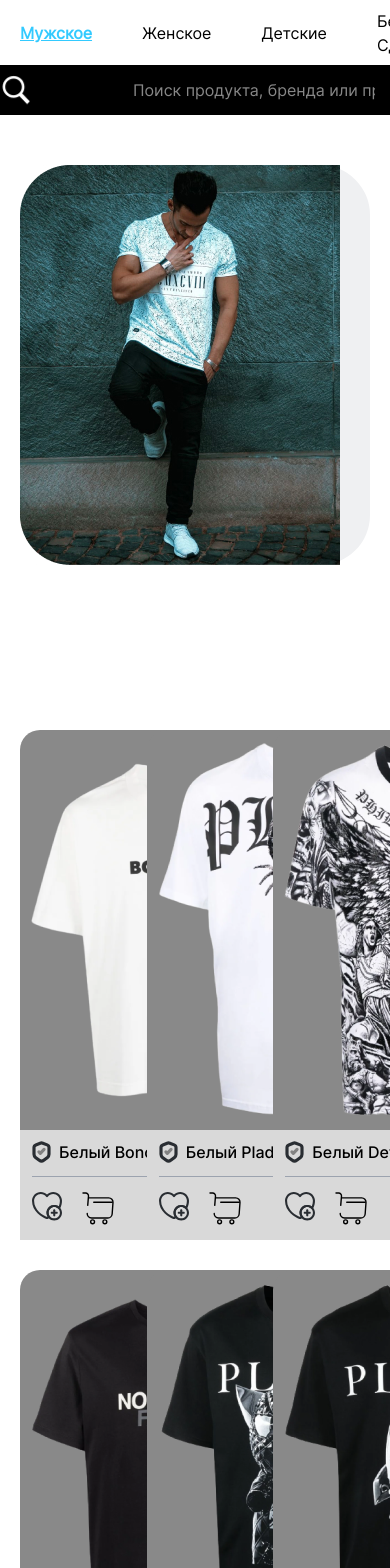
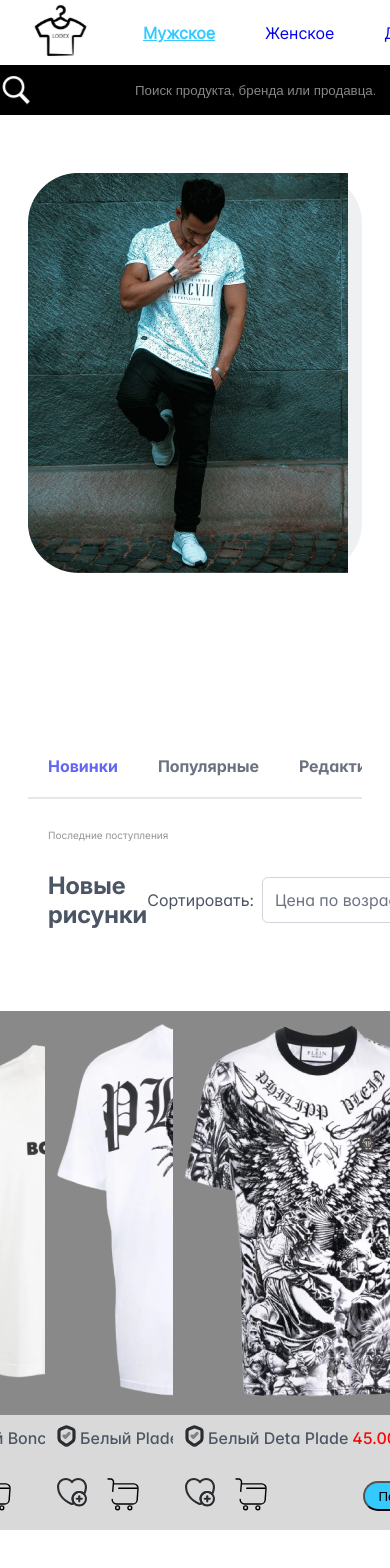
Before and after one commit to dsabirbaev/Lodex, a React (Vite) app: page / in a window 390 px wide. Shown: the top 1568 px of the page. Built offline with nearby package versions, Linux system fonts and the light colour scheme.

Commit message:
add men collection

```diff
--- a/package.json
+++ b/package.json
@@ -11,6 +11,7 @@
   },
   "dependencies": {
     "axios": "^1.6.2",
+    "primereact": "^10.0.9",
     "react": "^18.2.0",
     "react-dom": "^18.2.0",
     "react-router-dom": "^6.18.0",
--- a/src/components/Collection/index.jsx
+++ b/src/components/Collection/index.jsx
@@ -1,19 +1,59 @@
-
+import { useState } from "react";
 import { mencollection } from "../../service/db";
 import { CardCollection } from "../UI/Card";
+import { TabView, TabPanel } from 'primereact/tabview';
+import { Dropdown } from 'primereact/dropdown';
+import "./style.scss";
+const index = () => {
 
-const index = () => {
+    const [selectedCity, setSelectedCity] = useState(null);
+    const cities = [
+        { name: 'Цена по возрастанию' },
+        { name: 'Цена по убыванию' }
+    ];
     return (
-        <div>
 
 
-            <div className="grid grid-cols-3 gap-[30px]">
+        <div>
+            <TabView>
+                <TabPanel header="Новинки">
+                    <p className="text-[#949494] text-[10px]">Последние поступления</p>
+                    <div className="flex items-center justify-between mb-[62px]">
+                        <h2>Новые рисунки</h2>
+                        <div className="flex items-center gap-x-2">
+                            <span>Сортировать:</span>
+                            <Dropdown value={selectedCity} onChange={(e) => setSelectedCity(e.value)} options={cities} optionLabel="name"
+                                placeholder="Цена по возрастанию" className="w-full md:w-14rem" />
+                        </div>
+                    </div>
+                    <div className="grid grid-cols-3 gap-[90px] place-items-center">
                         {
                             mencollection?.map(item => {
                                 return <CardCollection key={item?.id} data={item} />
                             })
                         }
+
+
                     </div>
+                    <div className="flex justify-center items-center w-full mt-[60px] ">
+                        <button className="hover:bg-transparent hover:text-[#33CAFF]  border-transparent hover:border-[#33CAFF] font-['InterMedium'] text-[20px] cursor-pointer py-[13px] px-[12px] bg-[#33CAFF]  rounded-[10px]">Показать Больше</button>
+                    </div>
+
+                </TabPanel>
+                <TabPanel header="Популярные" >
+                    <p className="m-0">
+
+                        2
+                    </p>
+                </TabPanel>
+                <TabPanel header="Редактировать">
+                    <p className="m-0">
+                        3
+                    </p>
+                </TabPanel>
+            </TabView>
+
+
         </div>
     );
 };
--- /dev/null
+++ b/src/components/Collection/style.scss
@@ -0,0 +1,21 @@
+
+
+.p-tabview-nav-link {
+    font-size: 16px;
+}
+
+#pr_id_2_header_0{
+    color: #33CAFF;
+}
+#pr_id_2_header_2{
+    background-color: #33CAFF;
+    color: black;
+}
+
+
+.p-tabview-nav-link{
+    border:none;
+}
+.p-tabview-nav{
+    padding-bottom: 5px;
+}
--- a/src/components/Header/index.jsx
+++ b/src/components/Header/index.jsx
@@ -22,9 +22,9 @@
                         <Heart />
                         <User />
                     </div>
-                    <button className="px-[11px] py-[7px] bg-[#33CAFF] text-[16px] font-['NunitoRegular']">
+                    <a href="tel:+998 ( 99 ) 280 75 76" className="text-black px-[11px] py-[7px] bg-[#33CAFF] text-[16px] font-['NunitoRegular'] border-none cursor-pointer">
                         Contact Us
-                    </button>
+                    </a>
                 </nav>
 
             </div>
--- a/src/components/Icons/Cart.jsx
+++ b/src/components/Icons/Cart.jsx
@@ -6,11 +6,11 @@
     return (
         <div>
             <svg xmlns="http://www.w3.org/2000/svg" width="32" height="33" viewBox="0 0 32 33" fill="none">
-                <path d="M5.22105 21.3696C5.0062 23.8711 6.98589 26.0196 9.50271 26.0196H25.8466C28.0565 26.0196 29.9901 24.2087 30.159 22.0141L30.9877 10.5043C31.1718 7.95679 29.2382 5.88501 26.6753 5.88501H6.86314" stroke="black" stroke-width="1.39785" stroke-miterlimit="10" stroke-linecap="round" stroke-linejoin="round" />
-                <path d="M1 1H3.6703C5.32771 1 6.63214 2.42722 6.49403 4.06929L5.7267 13.3539" stroke="black" stroke-width="1.39785" stroke-miterlimit="10" stroke-linecap="round" stroke-linejoin="round" />
-                <path d="M22.8687 31.6928C23.9283 31.6928 24.787 30.834 24.787 29.7745C24.787 28.715 23.9283 27.8562 22.8687 27.8562C21.8092 27.8562 20.9504 28.715 20.9504 29.7745C20.9504 30.834 21.8092 31.6928 22.8687 31.6928Z" stroke="black" stroke-width="1.39785" stroke-miterlimit="10" stroke-linecap="round" stroke-linejoin="round" />
-                <path d="M10.5916 31.6928C11.6511 31.6928 12.51 30.834 12.51 29.7745C12.51 28.715 11.6511 27.8562 10.5916 27.8562C9.53219 27.8562 8.67334 28.715 8.67334 29.7745C8.67334 30.834 9.53219 31.6928 10.5916 31.6928Z" stroke="black" stroke-width="1.39785" stroke-miterlimit="10" stroke-linecap="round" stroke-linejoin="round" />
-                <path d="M11.7424 10.2078H30.1582" stroke="black" stroke-width="1.39785" stroke-miterlimit="10" stroke-linecap="round" stroke-linejoin="round" />
+                <path d="M5.22105 21.3696C5.0062 23.8711 6.98589 26.0196 9.50271 26.0196H25.8466C28.0565 26.0196 29.9901 24.2087 30.159 22.0141L30.9877 10.5043C31.1718 7.95679 29.2382 5.88501 26.6753 5.88501H6.86314" stroke="black" strokeWidth="1.39785" strokeMiterlimit="10" strokeLinecap="round" strokeLinejoin="round" />
+                <path d="M1 1H3.6703C5.32771 1 6.63214 2.42722 6.49403 4.06929L5.7267 13.3539" stroke="black" strokeWidth="1.39785" strokeMiterlimit="10" strokeLinecap="round" strokeLinejoin="round" />
+                <path d="M22.8687 31.6928C23.9283 31.6928 24.787 30.834 24.787 29.7745C24.787 28.715 23.9283 27.8562 22.8687 27.8562C21.8092 27.8562 20.9504 28.715 20.9504 29.7745C20.9504 30.834 21.8092 31.6928 22.8687 31.6928Z" stroke="black" strokeWidth="1.39785" strokeMiterlimit="10" strokeLinecap="round" strokeLinejoin="round" />
+                <path d="M10.5916 31.6928C11.6511 31.6928 12.51 30.834 12.51 29.7745C12.51 28.715 11.6511 27.8562 10.5916 27.8562C9.53219 27.8562 8.67334 28.715 8.67334 29.7745C8.67334 30.834 9.53219 31.6928 10.5916 31.6928Z" stroke="black" strokeWidth="1.39785" strokeMiterlimit="10" strokeLinecap="round" strokeLinejoin="round" />
+                <path d="M11.7424 10.2078H30.1582" stroke="black" strokeWidth="1.39785" strokeMiterlimit="10" strokeLinecap="round" strokeLinejoin="round" />
             </svg>
         </div>
     );
--- a/src/components/Icons/Check.jsx
+++ b/src/components/Icons/Check.jsx
@@ -4,8 +4,8 @@
     return (
         <div>
             <svg xmlns="http://www.w3.org/2000/svg" width="19" height="22" viewBox="0 0 19 22" fill="none">
-                <path d="M8.17444 2.20928L3.82267 3.90148C2.81977 4.28853 2 5.51268 2 6.61082V13.2987C2 14.3608 2.68023 15.756 3.50872 16.3951L7.25871 19.2844C8.48839 20.2385 10.5116 20.2385 11.7413 19.2844L15.4913 16.3951C16.3198 15.756 17 14.3608 17 13.2987V6.61082C17 5.50368 16.1802 4.27953 15.1773 3.89248L10.8256 2.20928C10.0843 1.93024 8.89827 1.93024 8.17444 2.20928Z" stroke="#292D32" stroke-width="3.16225" stroke-linecap="round" stroke-linejoin="round" />
-                <path opacity="0.4" d="M6.91919 10.8866L8.32327 12.3358L12.0733 8.46533" stroke="black" stroke-width="3.16225" stroke-linecap="round" stroke-linejoin="round" />
+                <path d="M8.17444 2.20928L3.82267 3.90148C2.81977 4.28853 2 5.51268 2 6.61082V13.2987C2 14.3608 2.68023 15.756 3.50872 16.3951L7.25871 19.2844C8.48839 20.2385 10.5116 20.2385 11.7413 19.2844L15.4913 16.3951C16.3198 15.756 17 14.3608 17 13.2987V6.61082C17 5.50368 16.1802 4.27953 15.1773 3.89248L10.8256 2.20928C10.0843 1.93024 8.89827 1.93024 8.17444 2.20928Z" stroke="#292D32" strokeWidth="3.16225" strokeLinecap="round" strokeLinejoin="round" />
+                <path opacity="0.4" d="M6.91919 10.8866L8.32327 12.3358L12.0733 8.46533" stroke="black" strokeWidth="3.16225" strokeLinecap="round" strokeLinejoin="round" />
             </svg>
         </div>
     );
--- a/src/components/UI/Card/CardCollection.jsx
+++ b/src/components/UI/Card/CardCollection.jsx
@@ -2,18 +2,23 @@
 
 import { Check, Cart, CardLike } from "../../Icons";
 
-const CardCollection = ({ data: { img, title, price } }) => {
+const CardCollection = ({ data: { img, title, price, status } }) => {
 
     return (
         <div className="w-[300px] rounded-t-[20px] overflow-hidden">
 
-            <div className="py-[13px] px-[10px] bg-[#898989]">
+            <div className="py-[13px] px-[10px] bg-[#898989] relative">
                 <img src={img} alt={title} className="object-cover" />
+                {status && (
+                    <span className="absolute top-[10px] left-[10px] rounded-[5px] bg-white text-[12px] py-[3px] px-[9px]">
+                        New
+                    </span>
+                )}
             </div>
 
             <div className="pt-[10px] pl-[12px] pr-[10px] bg-[#D9D9D9]">
 
-                <div className="flex items-center gap-x-2 text-[16px] font-['InterMedium'] border-b-[1px] border-b-gray-400 pb-[12px]">
+                <div className="flex items-center gap-x-1 text-[16px] font-['InterMedium'] border-b-[1px] border-b-gray-400 pb-[12px]">
                     <Check /> <span>{title}</span>  <span className="text-[#F00]">{price}</span> сум
                 </div>
                 <div className="flex items-center justify-between py-[15px]">
@@ -23,6 +28,7 @@
                     <button className="bg-[#33CAFF] rounded-[20px] w-[100px] h-[30px] hover:bg-sky-600 hover:text-white">
                         Подробнее
                     </button>
+
                 </div>
             </div>
         </div>
--- a/src/index.css
+++ b/src/index.css
@@ -3,8 +3,6 @@
 @tailwind utilities;
 
 * {
-  margin: 0;
-  padding: 0;
   box-sizing: border-box;
   scroll-behavior: smooth;
 }
--- a/src/service/db.js
+++ b/src/service/db.js
@@ -13,42 +13,42 @@
         title: 'Белый Boncai',
         price: '30.000',
         img: mOne,
-        status: null
+        status: false
     },
     {
         id: 2,
         title: 'Белый Plade',
         price: '32.000',
         img: mTwo,
-        status: null
+        status: false
     },
     {
         id: 3,
         title: 'Белый Deta Plade',
         price: '45.000',
         img: mThree,
-        status: null
+        status: false
     },
     {
         id: 4,
         title: 'Чёрный North Face',
         price: '35.000',
         img: mFour,
-        status: "New"
+        status: true
     },
     {
         id: 5,
         title: 'Чёрный Plain Godzilla',
         price: '32.000',
         img: mFive,
-        status: "New"
+        status: true
     },
     {
         id: 6,
         title: 'Чёрный Plain Sharky',
         price: '45.000',
         img: mSix,
-        status: null
+        status: false
     },
 ];
 
--- a/tailwind.config.js
+++ b/tailwind.config.js
@@ -9,4 +9,7 @@
     extend: {},
   },
   plugins: [],
+  corePlugins: {
+    preflight: false,
+  }
 }
```
Also changed, not shown: src/main.jsx (+7 -5 lines), 1 other file (tests, documents, lock files or other folders). Lines whose indentation alone changed are shown as unchanged.
